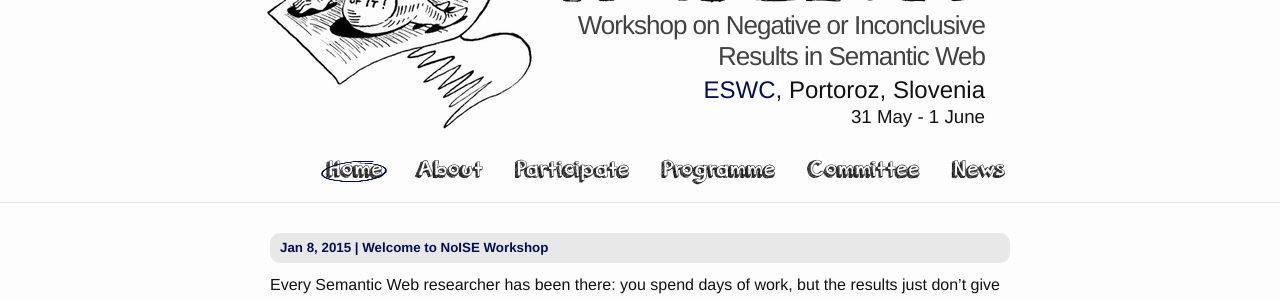
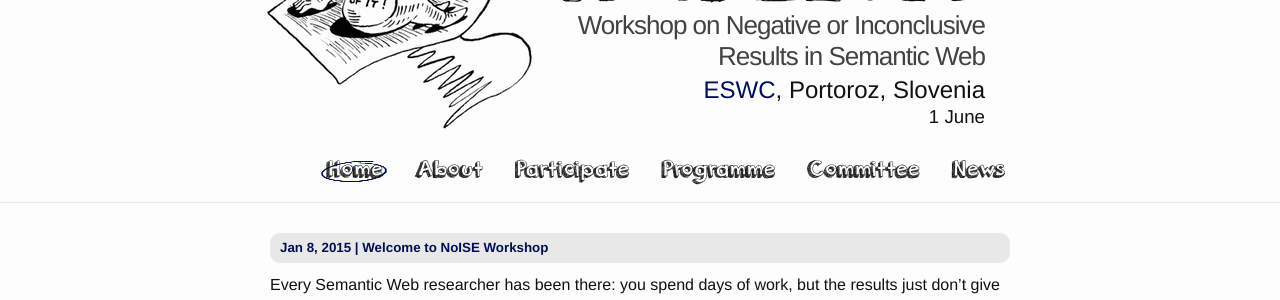
Before and after one commit to mielvds/noise-website, a Jekyll site: the page built from index.md, in a window 1280 px wide. Shown: the part 130-430 px from the top of the page. Built offline with Jekyll 4.4.1, drawn with Linux system fonts in a browser that asks for light colours.

Commit message:
Update _config.yml

```diff
--- a/_config.yml
+++ b/_config.yml
@@ -5,7 +5,7 @@ edition: 2015
 conference: "ESWC"
 conference_url: "http://2015.eswc-conferences.org"
 location: Portoroz, Slovenia
-date: 31 May - 1 June
+date: 1 June
 email: noise15@easychair.org
 quote: "Those who fail to learn from the mistakes of their predecessors are destined to repeat them."
 quote_author: "George Santayana"
```
